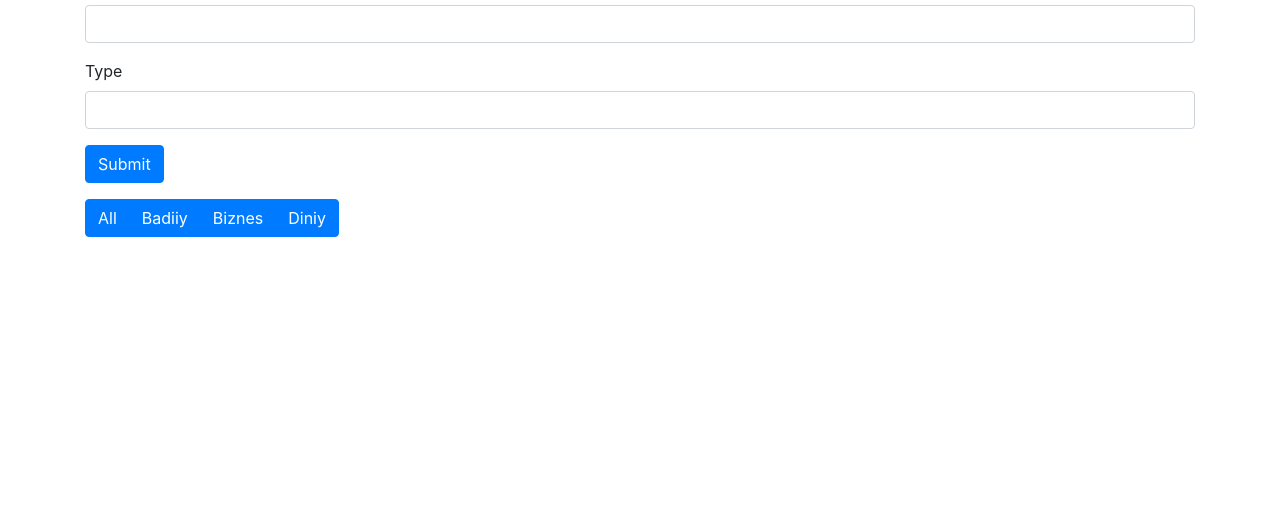
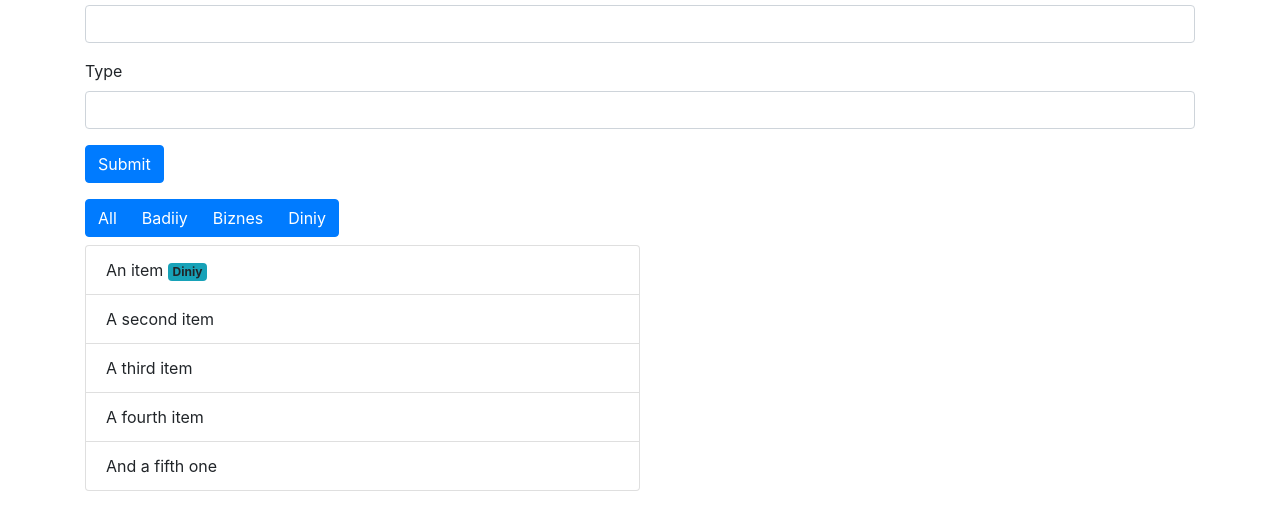
Before and after one commit to ToshpulatovAlimardon/my-book-filter, a plain HTML site: page index.html in a window 1280 px wide. Shown: the part 126-656 px from the top of the page. Drawn offline with nearby package versions, Linux system fonts and the light colour scheme.

Commit message:
added list group

```diff
--- a/index.html
+++ b/index.html
@@ -40,6 +40,16 @@
                 <button type="button" class="btn btn-primary">Biznes</button>
                 <button type="button" class="btn btn-primary">Diniy</button>
               </div>
+
+              <div class="block w-50 mt-2">
+                <ul class="list-group">
+                    <li class="list-group-item">An item <span class="float-end badge bg-info">Diniy</span></li>
+                    <li class="list-group-item">A second item</li>
+                    <li class="list-group-item">A third item</li>
+                    <li class="list-group-item">A fourth item</li>
+                    <li class="list-group-item">And a fifth one</li>
+                  </ul>
+              </div>
         </div>
     </body>
 </html>
```
